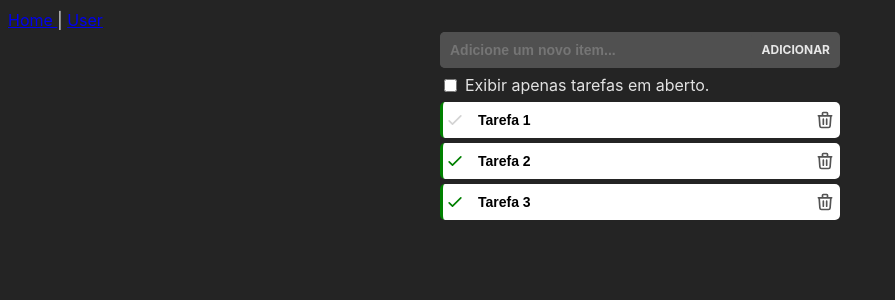
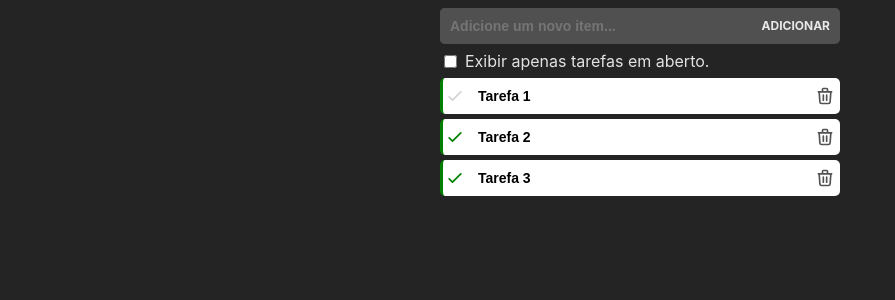
Before and after one commit to mthenrique/vue3-todo-app, a Vue app: page / in a window 1280 px wide. Shown: the top 300 px of the page, without its empty margins (0-895 px from the left). Built offline with nearby package versions, Linux system fonts and the light colour scheme; data requests are answered from the project's data file.

Commit message:
Disable router links

```diff
--- a/src/App.vue
+++ b/src/App.vue
@@ -1,8 +1,8 @@
 <template>
-  <nav>
+  <!-- <nav>
     <RouterLink to="/">Home </RouterLink>|
     <RouterLink to="/user">User</RouterLink>
-  </nav>
+  </nav> -->
   <router-view />
   <!-- <BaseAlert
     message='Teste componente Alert!'
```
